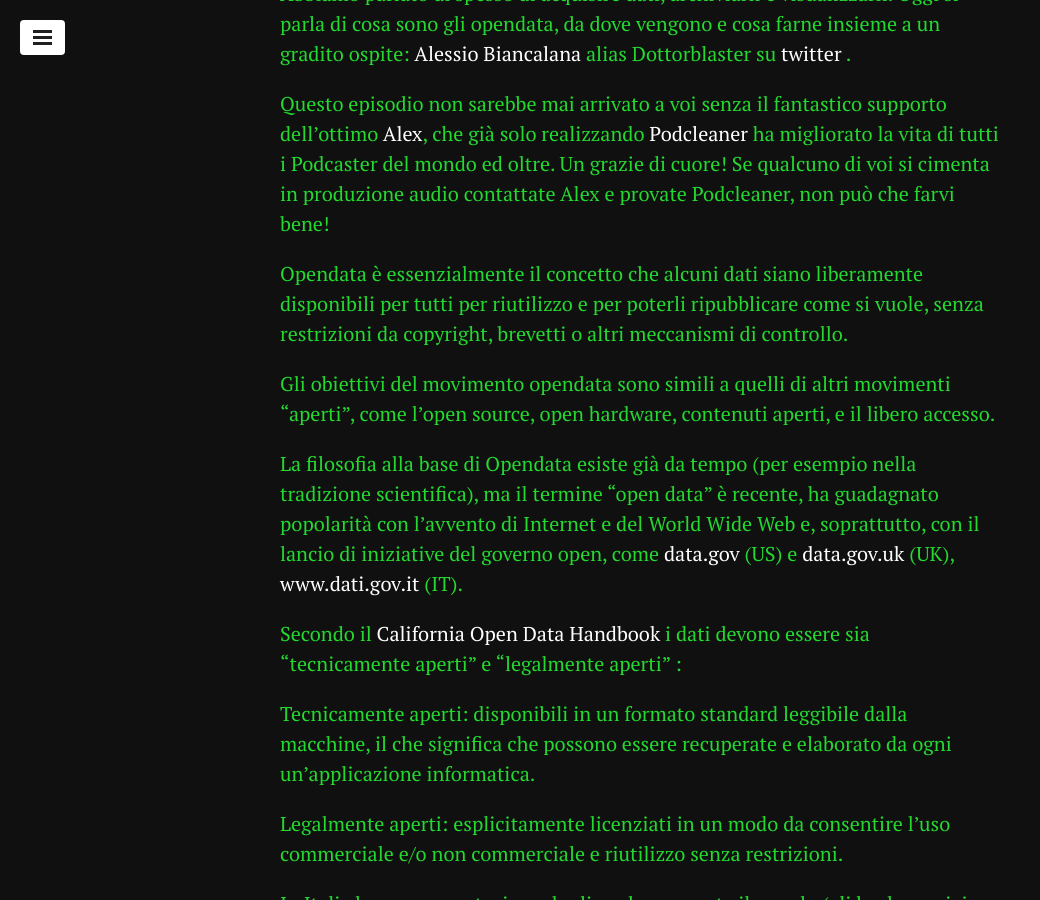
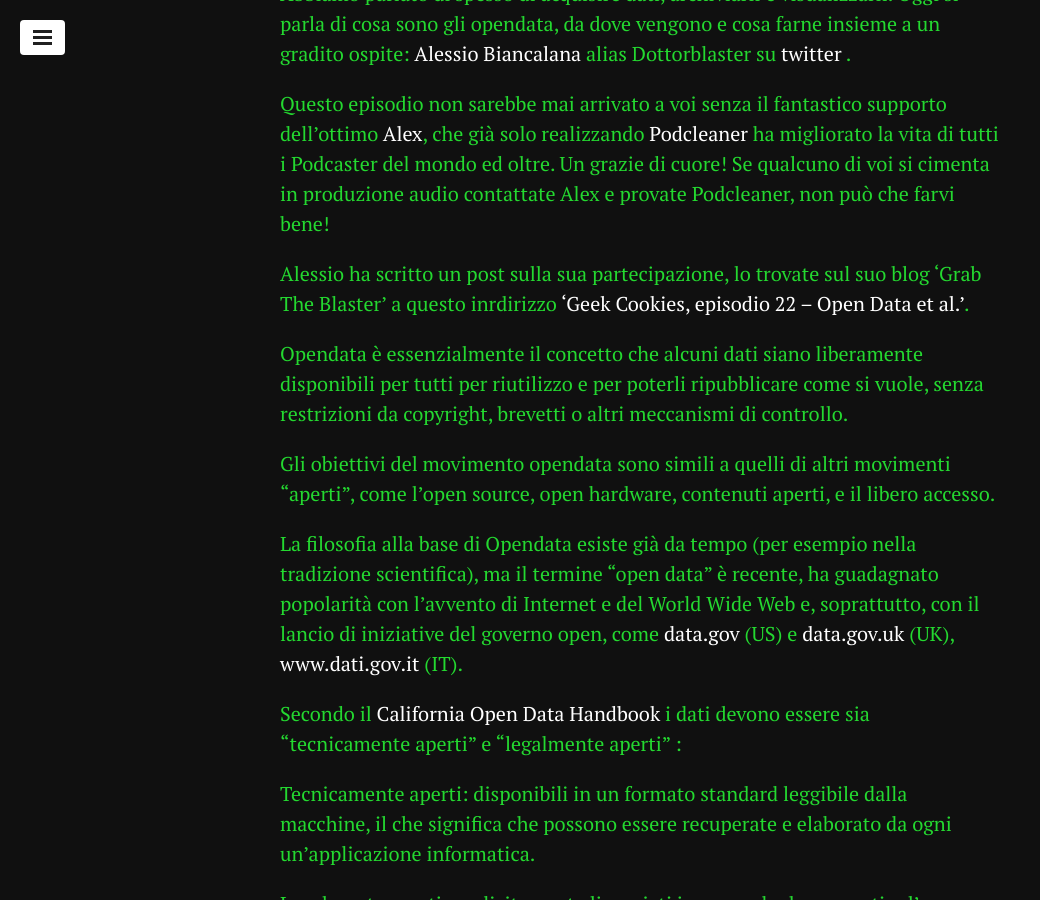
Before and after one commit to geekcookies/geekcookies.github.io, a Jekyll site: the page built from _posts/2016-07-17-episodio-22.md, in a window 1280 px wide and 900 px high, scrolled down 343 px. Shown: the whole window, without its empty margins (0-1040 px from the left). Built offline with Jekyll 4.4.1, drawn with Linux system fonts in a browser that asks for light colours; nearby versions of some CDN libraries; comment, search, counter and statistics services are not loaded.

Commit message:
added backlink to alessio's blog

```diff
--- a/_posts/2016-07-17-episodio-22.md
+++ b/_posts/2016-07-17-episodio-22.md
@@ -17,6 +17,8 @@
 Abbiamo parlato di spesso di acquisire dati, archiviarli e visualizzarli. Oggi si parla di cosa sono gli opendata, da dove vengono e cosa farne insieme a un gradito ospite: [Alessio Biancalana](http://dottorblaster.it/) alias Dottorblaster su [ twitter ](https://twitter.com/dottorblaster).
 
 Questo episodio non sarebbe mai arrivato a voi senza il fantastico supporto dell'ottimo [Alex](https://twitter.com/alxgi), che già solo realizzando [Podcleaner](http://www.podcleaner.com/) ha migliorato la vita di tutti i Podcaster del mondo ed oltre. Un grazie di cuore! Se qualcuno di voi si cimenta in produzione audio contattate Alex e provate Podcleaner, non può che farvi bene!
+
+Alessio ha scritto un post sulla sua partecipazione, lo trovate sul suo blog 'Grab The Blaster' a questo inrdirizzo ['Geek Cookies, episodio 22 – Open Data et al.'](http://dottorblaster.it/2016/07/geekcookies-episodio-22-open-data/).
 
 <!-- more -->
 
```
